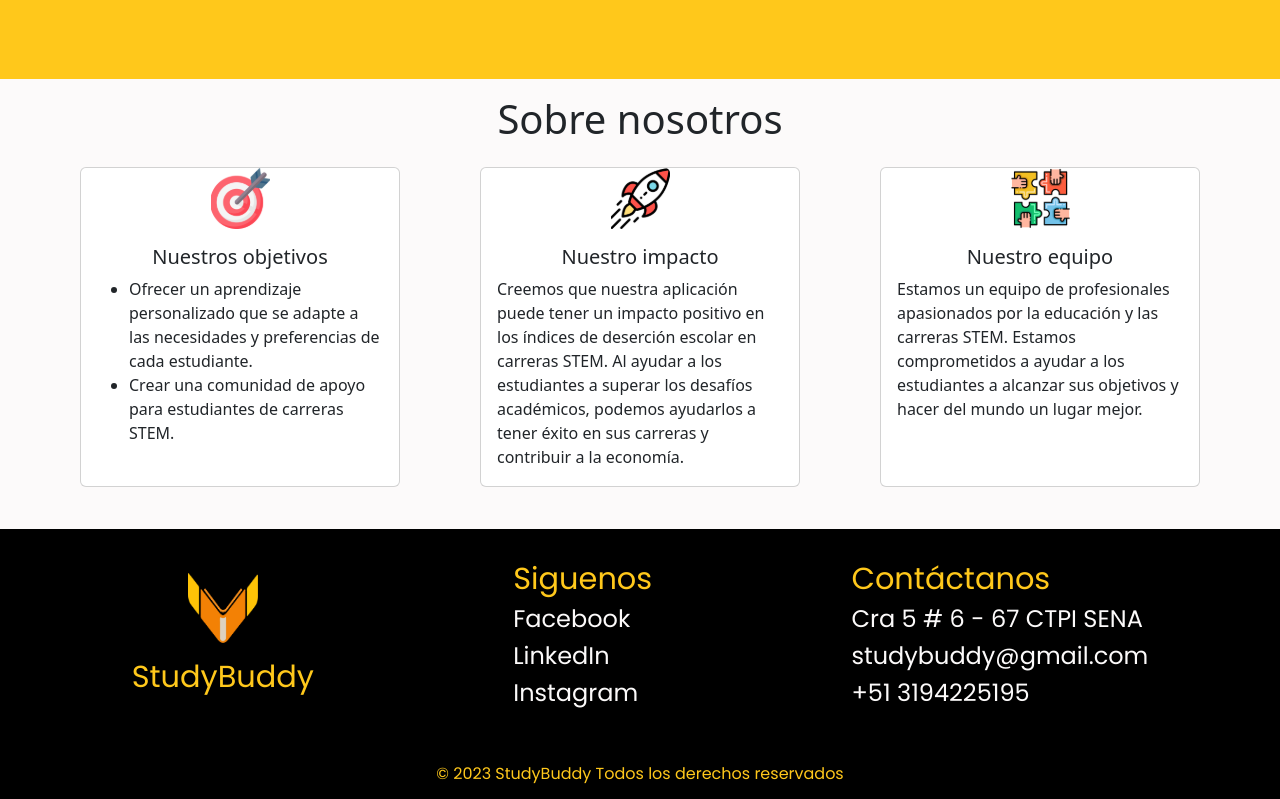
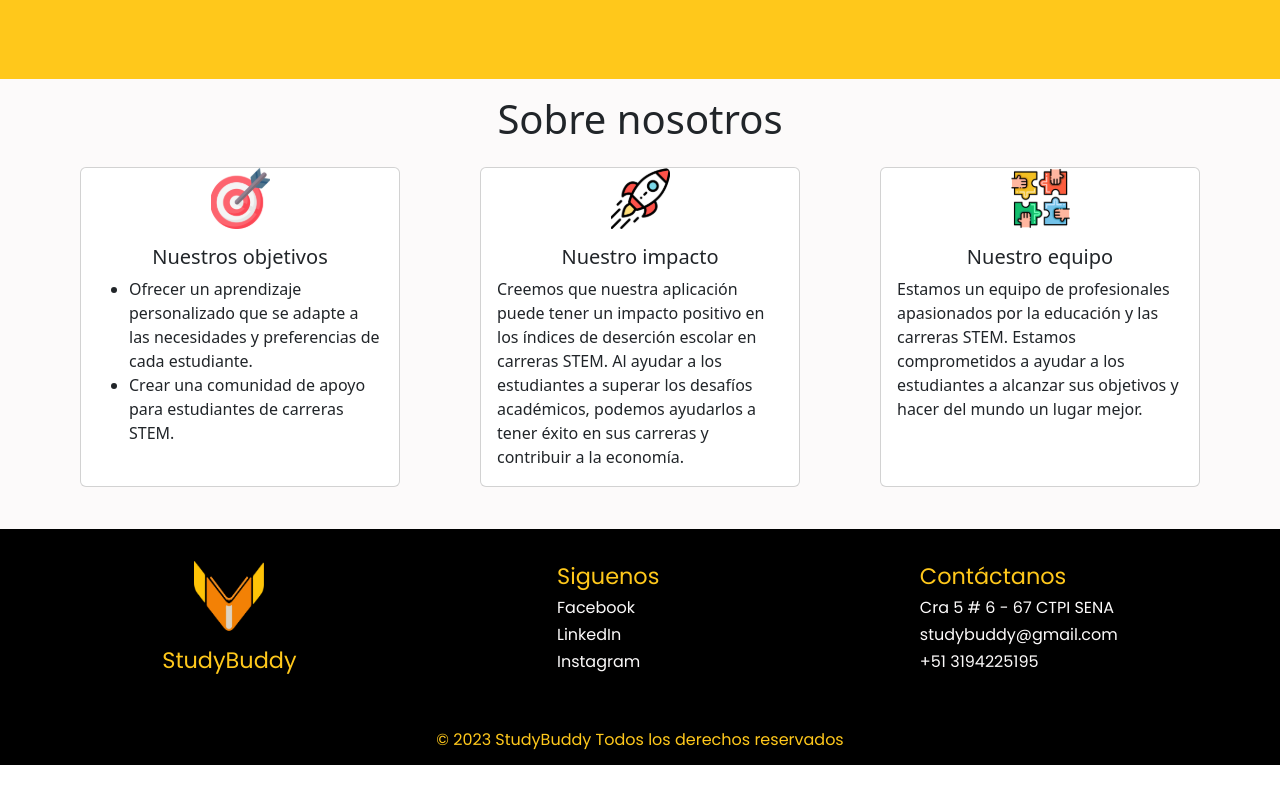
Before and after one commit to daniitoro29/studyBuddy, a React (Vite) app: page / in a window 1280 px wide. Shown: the part 1128-1927 px from the top of the page. After the commit the page ends 1893 px from the top, so only its background shows below. Built offline with nearby package versions, Linux system fonts and the light colour scheme.

Commit message:
Small changes in component Footer

```diff
--- a/src/pages/Footer/Footer.scss
+++ b/src/pages/Footer/Footer.scss
@@ -31,11 +31,11 @@
     }
     h1{
         color: $color-secondary;
-        font-size: 1.9rem;
+        font-size: 1.4rem;
     }
     h2{
         color:$color-white;
-        font-size: 1.5rem;
+        font-size: 1rem;
     }
     h6{
         position: relative;
```
